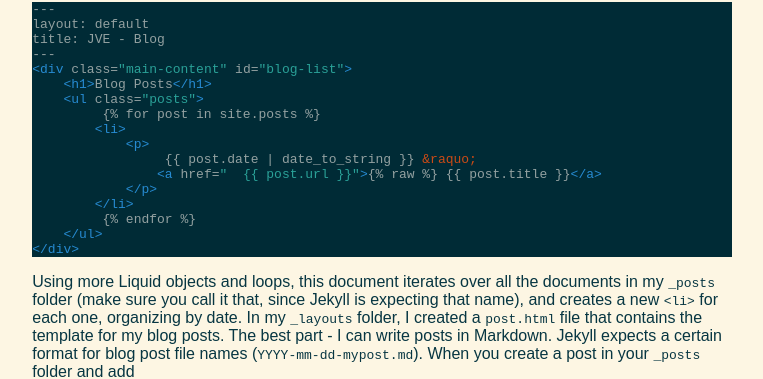
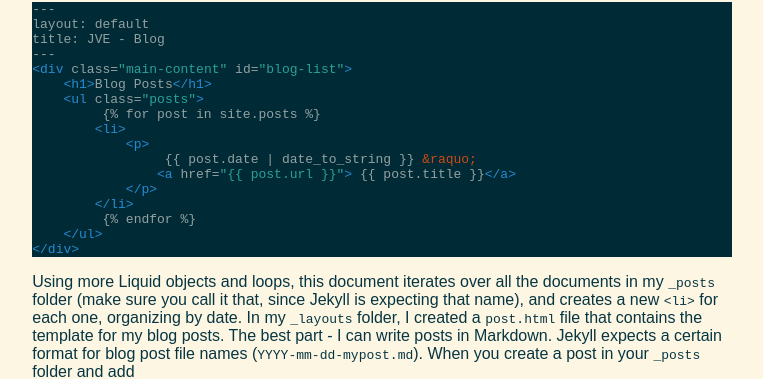
Before and after one commit to jahzielv/jahzielv.github.io, a Jekyll site: the page built from _posts/2019-01-23-actualwelcome.md, in a window 1280 px wide and 900 px high, scrolled down 2610 px. Shown: the part 93-472 px from the top of the window, without its empty margins (259-1022 px from the left). Built offline with Jekyll 4.4.1, drawn with Linux system fonts in a browser that asks for light colours; part of the change alters nothing that is shown.

Commit message:
one last liquid change

```diff
--- a/_posts/2019-01-23-actualwelcome.md
+++ b/_posts/2019-01-23-actualwelcome.md
@@ -75,7 +75,7 @@ title: JVE - Blog
         <li>
             <p>
                 {% raw %} {{ post.date | date_to_string }}{% endraw %} &raquo;
-                <a href=" {% raw %} {{ post.url }}">{% raw %} {{ post.title }}{% endraw %}</a>
+                <a href="{% raw %}{{ post.url }}{% endraw %}">{% raw %} {{ post.title }}{% endraw %}</a>
             </p>
         </li>
         {% raw %} {% endfor %}{% endraw %}
```
